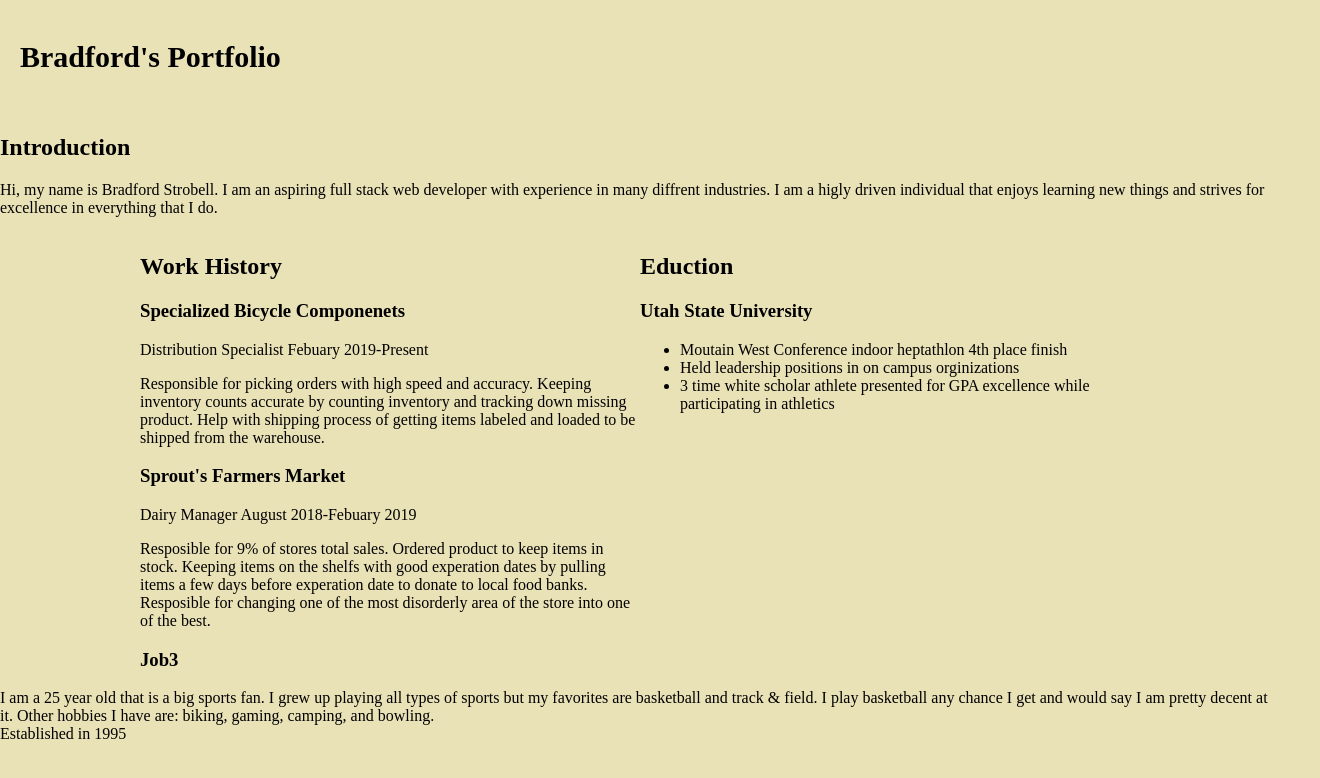
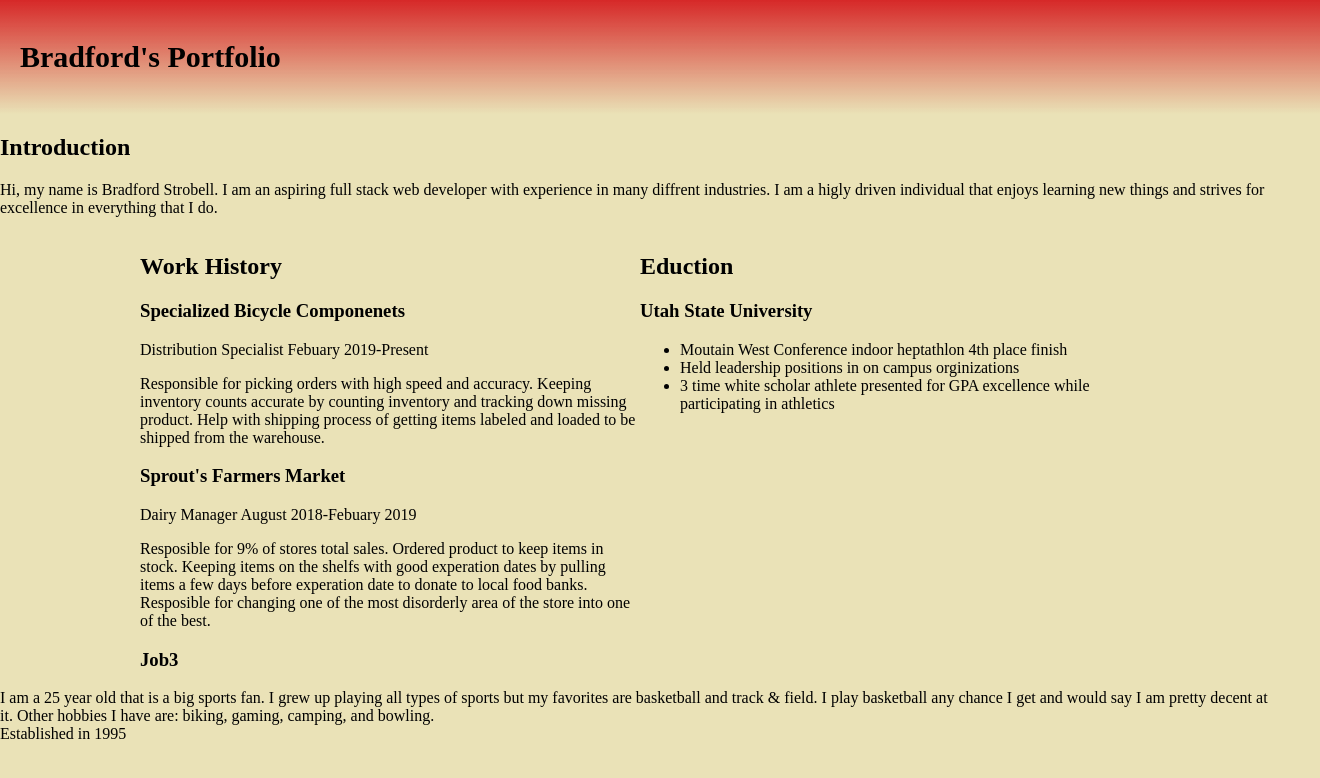
Before and after one commit to sbradford309/Portfolio, a plain HTML site: page index.html in a window 1280 px wide. Shown: the whole page, 1320 px wide, since content can reach past the window. Drawn offline with Linux system fonts and the light colour scheme.

Commit message:
gradient

```diff
--- a/Styles/style.css
+++ b/Styles/style.css
@@ -5,7 +5,7 @@ html, body {
     background-color: #eae2b7;
 }
 header {
-    background-image: linear-gradient(red,orange)
+    background-image: linear-gradient(rgb(214, 40, 40, 1),rgb(247, 127, 0, 0));
     width: 100%;
     padding: 20px;
     position: sticky;
```
